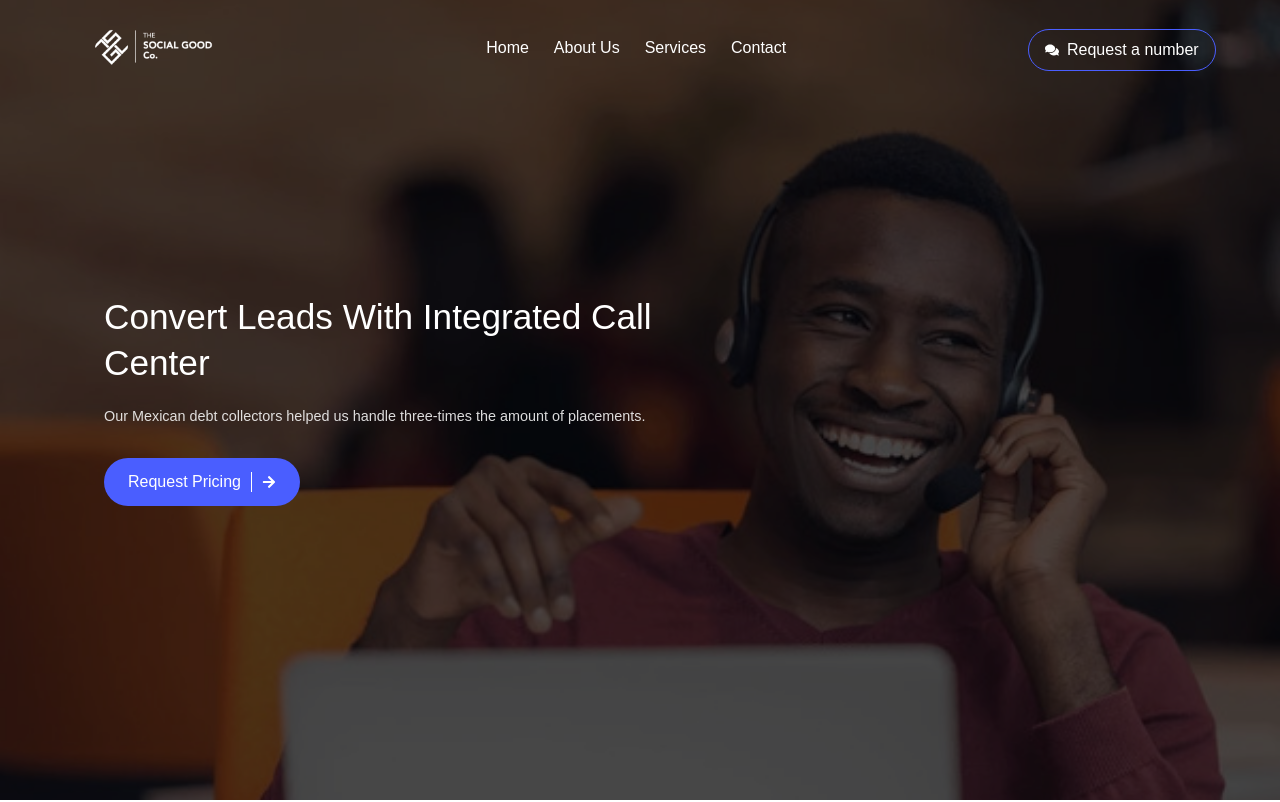
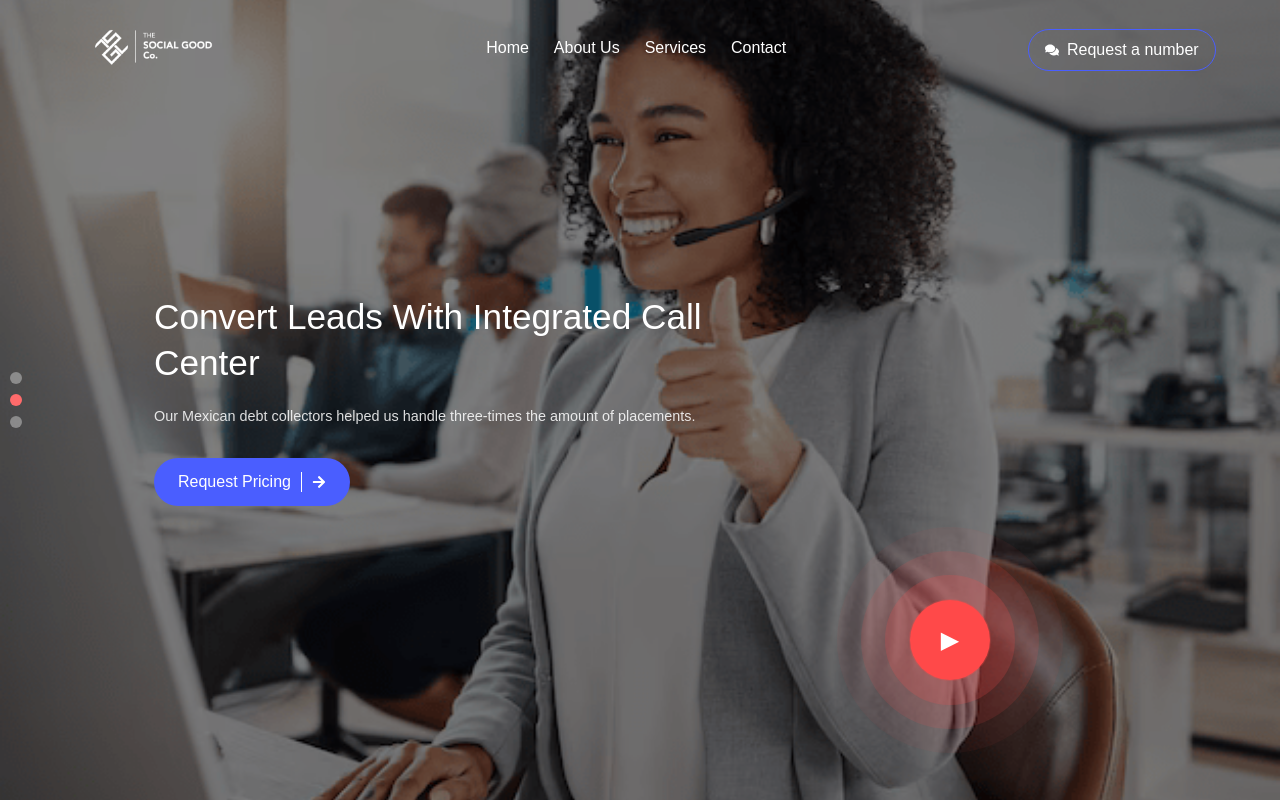
Before and after one commit to KelechiEze/social-id, a Next.js app: page / in a window 1280 px wide. Shown: the top 802 px of the page. Built offline with nearby package versions, Linux system fonts and the light colour scheme.

Commit message:
added new updates

```diff
--- a/src/app/components/HomeSection/HomeSection.css
+++ b/src/app/components/HomeSection/HomeSection.css
@@ -1,25 +1,38 @@
-.homeSection {
-    background-image: url('/brownsmile.jpg');
+/* Prevent horizontal scroll */
+body, html {
+    overflow-x: hidden;
+  }
+
+  /* Home Section */
+  .homeSection {
     background-size: cover;
     background-position: center;
+    background-attachment: fixed;
     height: 100vh;
     position: relative;
     color: white;
     font-family: 'Poppins', sans-serif;
+    transition: background-image 1s ease-in-out;
+    overflow-x: hidden; /* Prevent scroll caused by internal elements */
   }
 
+  /* Overlay */
   .overlay {
-    background-color: rgba(0, 0, 0, 0.7);
+    background-color: rgba(0, 0, 0, 0.5);
     width: 100%;
     height: 100%;
     display: flex;
     align-items: center;
     padding: 0 5%;
+    position: relative;
+    overflow-x: hidden;
   }
 
+  /* Content */
   .homeContent {
     max-width: 600px;
-    margin-left: 40px;
+    margin-left: 90px;
+    z-index: 2;
   }
 
   .homeContent h1 {
@@ -58,6 +71,88 @@
     font-size: 14px;
   }
 
+  /* Dot Indicator */
+  .dotsContainer {
+    position: absolute;
+    top: 50%;
+    left: 10px;
+    transform: translateY(-50%);
+    display: flex;
+    flex-direction: column;
+    gap: 10px;
+    z-index: 2;
+  }
+
+  .dot {
+    width: 10px;
+    height: 10px;
+    border-radius: 50%;
+    background-color: white;
+    opacity: 0.5;
+    transition: background-color 0.3s ease;
+  }
+
+  .dot.active {
+    background-color: #ff4b4b;
+    opacity: 1;
+  }
+
+  /* Play Button + Ripple */
+  .playButtonContainer {
+    position: absolute;
+    right: 290px; /* moved left from 100px */
+    bottom: 120px;
+    width: 80px;
+    height: 80px;
+    border-radius: 50%;
+    background-color: #ff4b4b;
+    display: flex;
+    align-items: center;
+    justify-content: center;
+    cursor: pointer;
+    z-index: 2;
+  }
+
+  .playButton {
+    color: white;
+    font-size: 24px;
+    z-index: 3;
+    position: relative;
+  }
+
+  /* Ripple Effect */
+  .ripple {
+    position: absolute;
+    width: 80%;  /* reduced from 100% */
+    height: 80%;
+    border: 30px solid #ff4b4b;
+    border-radius: 50%;
+    opacity: 0.2;
+    animation: rippleAnimation 6s linear infinite;
+    z-index: 1;
+    pointer-events: none;
+  }
+
+  .ripple-0 { animation-delay: 0s; }
+  .ripple-1 { animation-delay: 1.5s; }
+  .ripple-2 { animation-delay: 3s; }
+  .ripple-3 { animation-delay: 4.5s; }
+  .ripple-4 { animation-delay: 5s; }
+
+  @keyframes rippleAnimation {
+    0% {
+      transform: scale(1);
+      opacity: 0.3;
+    }
+    70% {
+      opacity: 0.1;
+    }
+    100% {
+      transform: scale(4);
+      opacity: 0;
+    }
+  }
+
   /* Mobile styles */
   @media (max-width: 800px) {
     .homeContent h1 {
@@ -72,4 +167,23 @@
       padding: 10px 20px;
       font-size: 0.9rem;
     }
+
+    .homeContent {
+      margin-left: 0;
+    }
+
+    .dotsContainer {
+      left: 5px;
+    }
+
+    .playButtonContainer {
+      right: 10px; /* moved left from 20px */
+      bottom: 50px;
+      width: 60px;
+      height: 60px;
+    }
+
+    .playButton {
+      font-size: 20px;
+    }
   }
--- a/src/app/components/HomeSection/HomeSection.js
+++ b/src/app/components/HomeSection/HomeSection.js
@@ -1,12 +1,30 @@
 'use client';
 
-import React from 'react';
+import React, { useEffect, useState } from 'react';
 import './HomeSection.css';
 import { FaArrowRight } from 'react-icons/fa';
 
+const images = ['/brownsmile.jpg', '/smile2.png', '/smilr3.png'];
+
 const HomeSection = () => {
+  const [currentSlide, setCurrentSlide] = useState(0);
+
+  useEffect(() => {
+    const interval = setInterval(() => {
+      setCurrentSlide((prev) => (prev + 1) % images.length);
+    }, 5000);
+    return () => clearInterval(interval);
+  }, []);
+
+  const handlePlayClick = () => {
+    alert('Play video'); // Replace with actual video logic
+  };
+
   return (
-    <section className="homeSection">
+    <section
+      className="homeSection"
+      style={{ backgroundImage: `url(${images[currentSlide]})` }}
+    >
       <div className="overlay">
         <div className="homeContent">
           <h1>Convert Leads With Integrated Call Center</h1>
@@ -19,6 +37,22 @@ const HomeSection = () => {
             <FaArrowRight className="arrowIcon" />
           </button>
         </div>
+
+        <div className="playButtonContainer" onClick={handlePlayClick}>
+          {[...Array(4)].map((_, i) => (
+            <div key={i} className={`ripple ripple-${i}`}></div>
+          ))}
+          <div className="playButton">▶</div>
+        </div>
+
+        <div className="dotsContainer">
+          {images.map((_, idx) => (
+            <span
+              key={idx}
+              className={`dot ${idx === currentSlide ? 'active' : ''}`}
+            ></span>
+          ))}
+        </div>
       </div>
     </section>
   );
--- a/src/app/components/TestimonialsComponent/TestimonialsComponent.css
+++ b/src/app/components/TestimonialsComponent/TestimonialsComponent.css
@@ -17,7 +17,7 @@
   }
 
   .testimonials-subtitle {
-    color: #f44336; /* Light red */
+    color: #f44336;
     font-size: 0.875rem;
     font-weight: 500;
     letter-spacing: 1px;
```
Also changed, not shown: public/smile2.png (added), public/smilr3.png (added).
